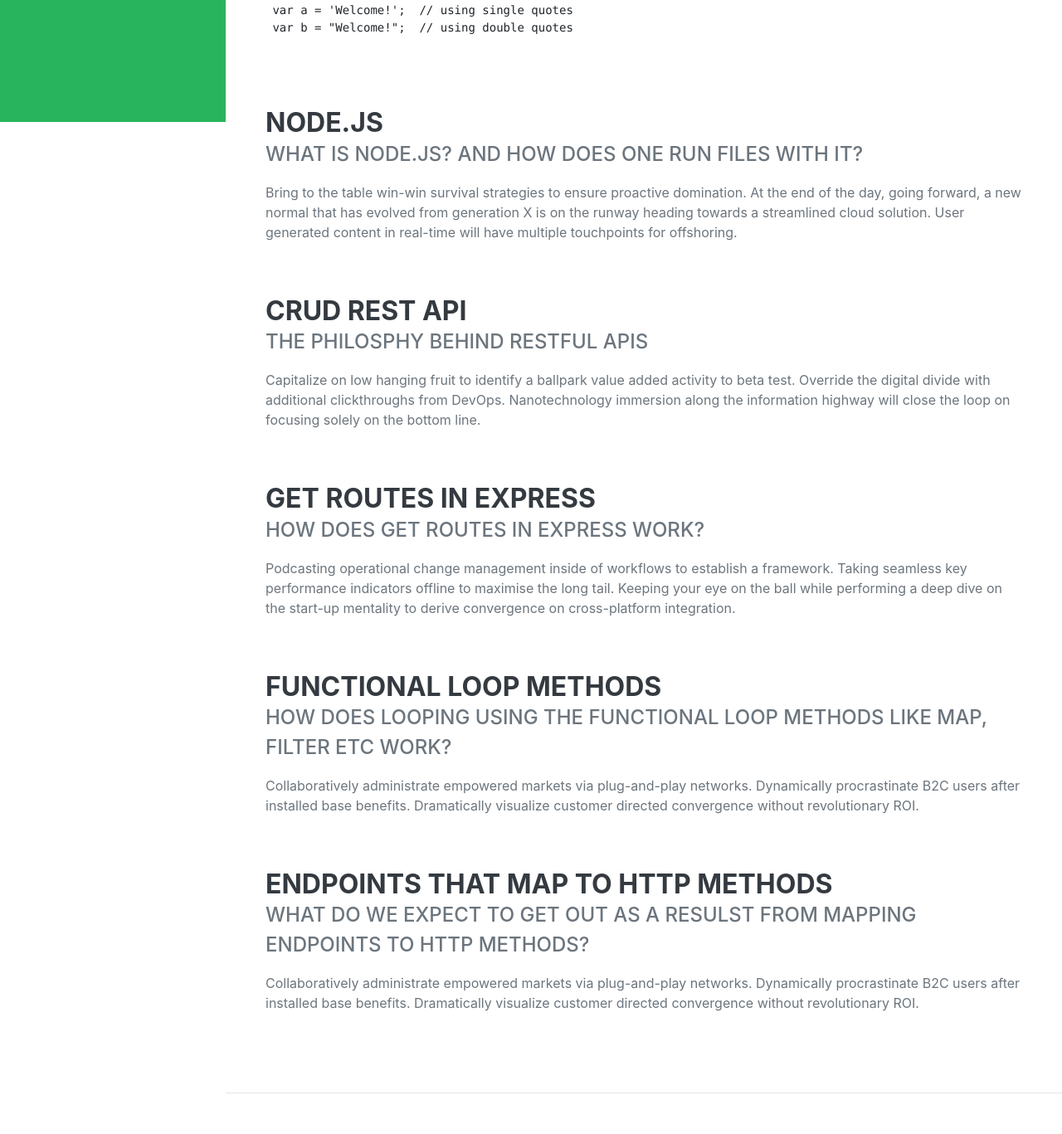
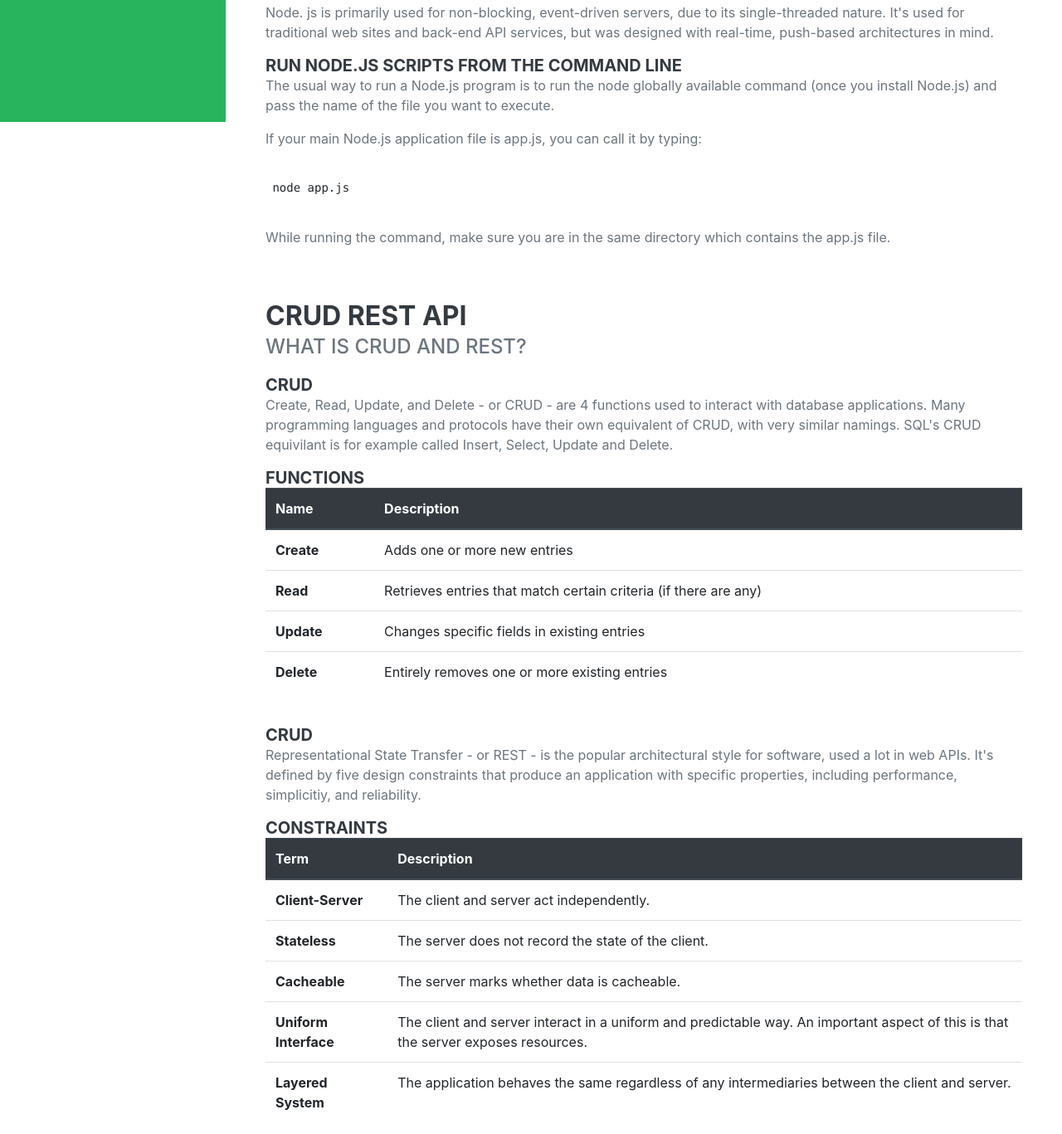
Before and after one commit to Lbniese/Mandatory-1-NodeJS, a website: page www/theory.html in a window 1280 px wide. Shown: the part 653-2020 px from the top of the page at 83% size. Before the commit the page ends 1971 px from the top, so only its background shows below. Drawn offline with nearby package versions, Linux system fonts and the light colour scheme; a web font is replaced by a local one.

Commit message:
Added Node.js and CRUD REST API sections to theory page

```diff
--- a/www/theory.html
+++ b/www/theory.html
@@ -45,6 +45,7 @@
                             <p>There are six most common data types in JavaScript which are deivided into three categories: primitive, composite and special data types.</p>
                             <p>String, Number and Boolean are primitive data types. Object, Array and Function (which are types of objects) are composite data types. Data types like Undefined and Null are special data types.</p>
                             <p>Primitive data types can hold one value at a time, while composite data types can hold collections of values and more complex entities.</p>
+                            <!--
                             <br>
                             <h4 class="mb-0">String</h4>
                             <p>A string data type represents textual data. Strings are created using single or double quotes surrounding one or more characters.</p>
@@ -52,20 +53,90 @@
  var a = 'Welcome!';  // using single quotes
  var b = "Welcome!";  // using double quotes
                             </code></pre>
+                        -->
                         </div>
                     </div>
                     <div class="d-flex flex-column flex-md-row justify-content-between mb-5">
                         <div class="flex-grow-1">
                             <h3 class="mb-0">Node.js</h3>
                             <div class="subheading mb-3">What is Node.js? And how does one run files with it?</div>
-                            <p>Bring to the table win-win survival strategies to ensure proactive domination. At the end of the day, going forward, a new normal that has evolved from generation X is on the runway heading towards a streamlined cloud solution. User generated content in real-time will have multiple touchpoints for offshoring.</p>
+                            <p>Node. js is primarily used for non-blocking, event-driven servers, due to its single-threaded nature. It's used for traditional web sites and back-end API services, but was designed with real-time, push-based architectures in mind.</p>
+                            <h5 class="mb-0">Run Node.js scripts from the command line</h5>
+                            <p>The usual way to run a Node.js program is to run the node globally available command (once you install Node.js) and pass the name of the file you want to execute.</p>
+                            <p>If your main Node.js application file is app.js, you can call it by typing:</p>
+                            <pre><code>
+ node app.js
+                                                           </code></pre>
+                            <p>While running the command, make sure you are in the same directory which contains the app.js file.</p>
                         </div>
                     </div>
                     <div class="d-flex flex-column flex-md-row justify-content-between mb-5">
                         <div class="flex-grow-1">
                             <h3 class="mb-0">CRUD REST API</h3>
-                            <div class="subheading mb-3">The philosphy behind Restful APIs</div>
-                            <p>Capitalize on low hanging fruit to identify a ballpark value added activity to beta test. Override the digital divide with additional clickthroughs from DevOps. Nanotechnology immersion along the information highway will close the loop on focusing solely on the bottom line.</p>
+                            <div class="subheading mb-3">What is CRUD and REST?</div>
+                            <h5 class="mb-0">CRUD</h5>
+                            <p>Create, Read, Update, and Delete - or CRUD - are 4 functions used to interact with database applications. Many programming languages and protocols have their own equivalent of CRUD, with very similar namings. SQL's CRUD equivilant is for example called Insert, Select, Update and Delete.</p>
+                            <h5 class="mb-0">Functions</h5>
+                            <table class="table">
+                                <thead class="thead-dark">
+                                  <tr>
+                                    <th scope="col">Name</th>
+                                    <th scope="col">Description</th>
+                                  </tr>
+                                </thead>
+                                <tbody>
+                                  <tr>
+                                    <th scope="row">Create</th>
+                                    <td>Adds one or more new entries</td>
+                                  </tr>
+                                  <tr>
+                                    <th scope="row">Read</th>
+                                    <td>Retrieves entries that match certain criteria (if there are any)</td>
+                                  </tr>
+                                  <tr>
+                                    <th scope="row">Update</th>
+                                    <td>Changes specific fields in existing entries</td>
+                                  </tr>
+                                  <tr>
+                                    <th scope="row">Delete</th>
+                                    <td>Entirely removes one or more existing entries</td>
+                                  </tr>
+                                </tbody>
+                              </table>
+                              <br>
+                              <h5 class="mb-0">CRUD</h5>
+                              <p>Representational State Transfer - or REST - is the popular architectural style for software, used a lot in web APIs. It's defined by five design constraints that produce an application with specific properties, including performance, simplicitiy, and reliability.</p>
+                              <h5 class="mb-0">Constraints</h5>
+                              <table class="table">
+                                <thead class="thead-dark">
+                                  <tr>
+                                    <th scope="col">Term</th>
+                                    <th scope="col">Description</th>
+                                  </tr>
+                                </thead>
+                                <tbody>
+                                  <tr>
+                                    <th scope="row">Client-Server</th>
+                                    <td>The client and server act independently.</td>
+                                  </tr>
+                                  <tr>
+                                    <th scope="row">Stateless</th>
+                                    <td>The server does not record the state of the client.</td>
+                                  </tr>
+                                  <tr>
+                                    <th scope="row">Cacheable</th>
+                                    <td>The server marks whether data is cacheable.</td>
+                                  </tr>
+                                  <tr>
+                                    <th scope="row">Uniform Interface</th>
+                                    <td>The client and server interact in a uniform and predictable way. An important aspect of this is that the server exposes resources.</td>
+                                  </tr>
+                                  <tr>
+                                    <th scope="row">Layered System</th>
+                                    <td>The application behaves the same regardless of any intermediaries between the client and server.</td>
+                                  </tr>
+                                </tbody>
+                              </table>
                         </div>
                     </div>
                     <div class="d-flex flex-column flex-md-row justify-content-between mb-5">
```
